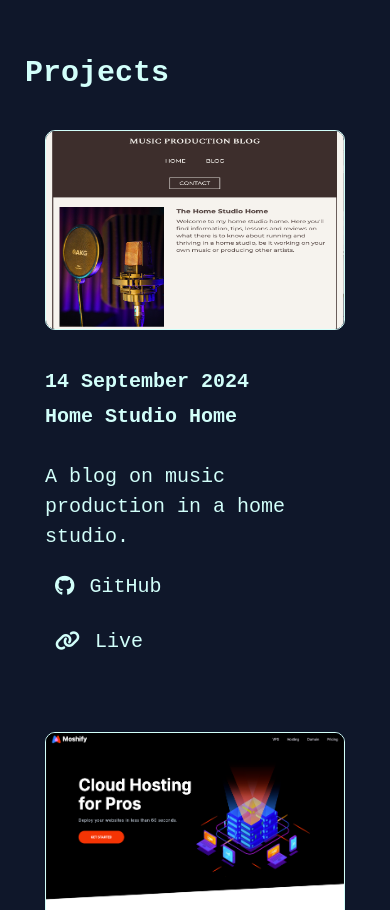
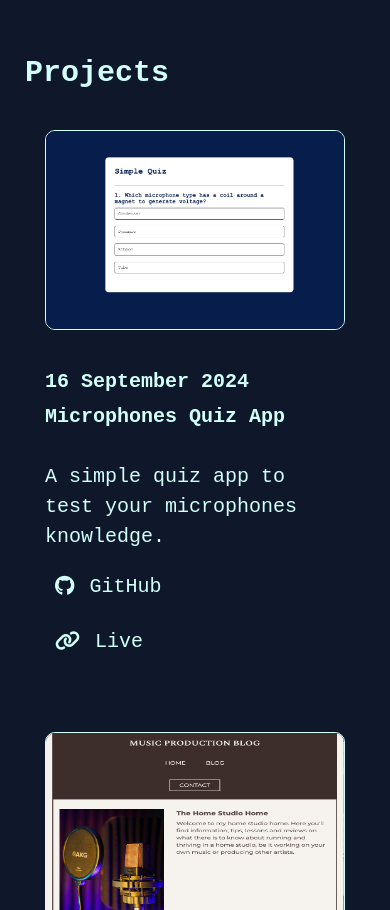
Before and after one commit to OliFrei/Oli-Portfolio, a plain HTML site: page index.html in a window 390 px wide. Shown: the part 1020-1930 px from the top of the page. Drawn offline with nearby package versions, Linux system fonts and the light colour scheme.

Commit message:
add Microphone Quiz App

```diff
--- a/index.html
+++ b/index.html
@@ -62,6 +62,43 @@
       <section id="projects">
         <h3>Projects</h3>
         <div class="projects_gallery">
+          <div class="project_container">
+            <div class="project_image">
+              <img
+                src="/images/quiz_app.png"
+                alt=""
+                class="site_image"
+                loading="lazy"
+              />
+            </div>
+            <div class="projectText">
+              <h4 class="projectDate">16 September 2024</h4>
+              <h4 class="projectTitle">Microphones Quiz App</h4>
+              <p class="projectDescription">
+                A simple quiz app to test your microphones knowledge.
+              </p>
+              <div class="iconLinks">
+                <div class="links button_slide slide_right">
+                  <a
+                    href="https://github.com/OliFrei/QUIZ-APP"
+                    target="_blank"
+                    rel="noopener noreferrer"
+                    ><i class="icon_link fa-brands fa-github"></i>
+                    <p class="iconLinksText">GitHub</p></a
+                  >
+                </div>
+                <div class="links button_slide slide_right">
+                  <a
+                    href="https://microphonequiz.netlify.app/home"
+                    target="_blank"
+                    rel="noopener noreferrer"
+                    ><i class="icon_link fa-solid fa-link"></i>
+                    <p class="iconLinksText">Live</p></a
+                  >
+                </div>
+              </div>
+            </div>
+          </div>
           <div class="project_container">
             <div class="project_image">
               <img
```
Also changed, not shown: images/quiz_app.png (added).
